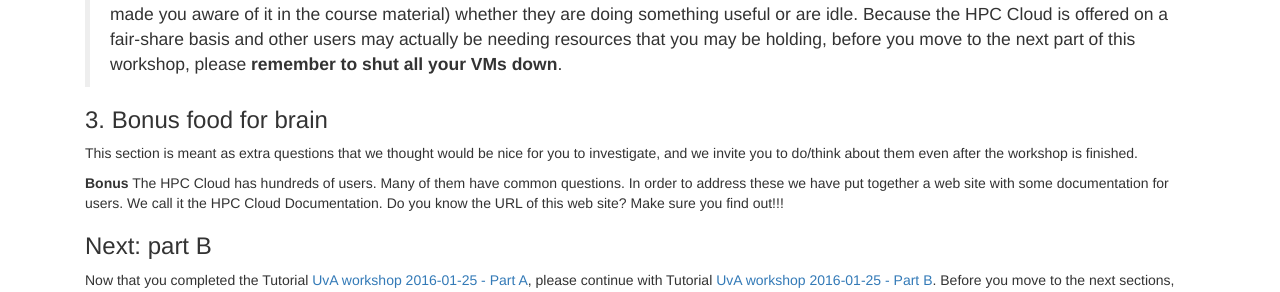
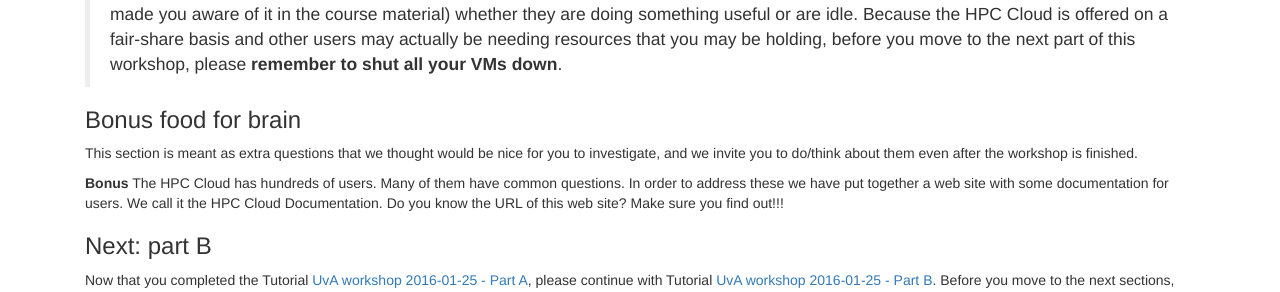
Before and after one commit to sara-nl/clouddocs, a Jekyll site: the page built from UvAworkshop-2016-01-25/UvAworkshop-2016-01-25-partA.markdown, in a window 1280 px wide and 900 px high, scrolled down 4062 px. Shown: the part 540-832 px from the top of the window. Built offline with Jekyll 4.4.1, drawn with Linux system fonts in a browser that asks for light colours; nearby versions of some CDN libraries.

Commit message:
Update UvAworkshop-2016-01-25-partA.markdown

```diff
--- a/UvAworkshop-2016-01-25/UvAworkshop-2016-01-25-partA.markdown
+++ b/UvAworkshop-2016-01-25/UvAworkshop-2016-01-25-partA.markdown
@@ -235,7 +235,7 @@ Let's shut your first VM down. Anytime you expect your VM to become idle, you sh
 >
 > Your running VMs are exclusively occupying resources (and hence, consuming quota from your group even though we haven't explicitly made you aware of it in the course material) whether they are doing something useful or are idle. Because the HPC Cloud is offered on a fair-share basis and other users may actually be needing resources that you may be holding, before you move to the next part of this workshop, please **remember to shut all your VMs down**.
 
-### <a name="3.-Bonus"></a> 3. Bonus food for brain
+### <a name="Bonus"></a> Bonus food for brain
 
 This section is meant as extra questions that we thought would be nice for you to investigate, and we invite you to do/think about them even after the workshop is finished.
 
```
